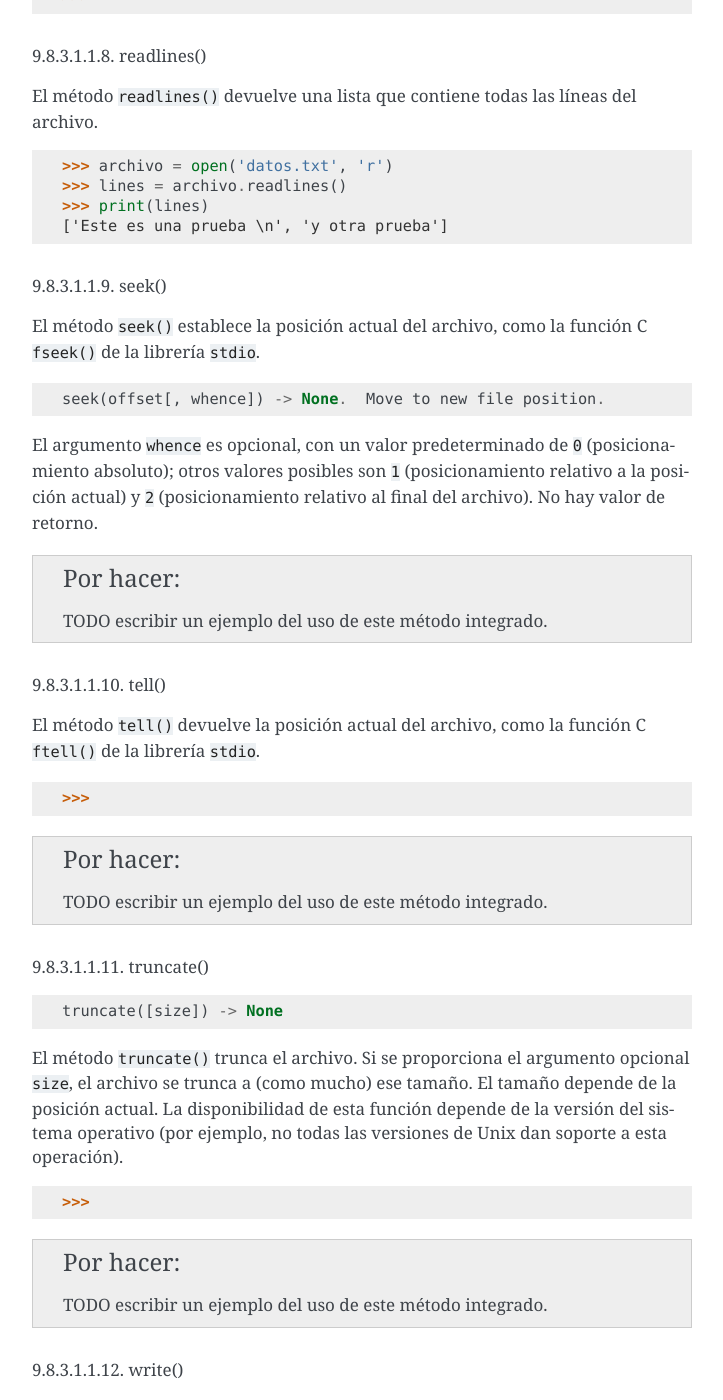
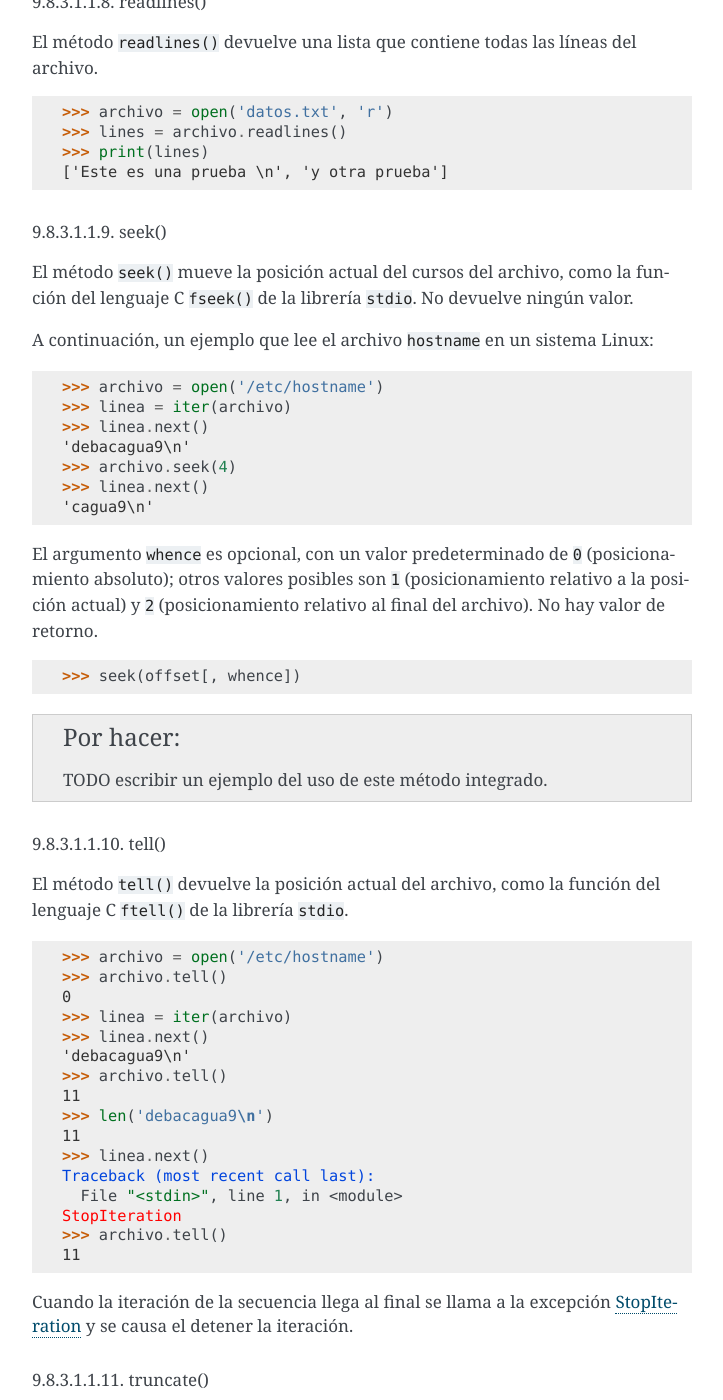
Before and after one commit to macagua/entrenamiento.python_basico, a Sphinx documentation site: the page built from source/leccion9/clases_integradas.rst, in a window 1280 px wide and 1400 px high, scrolled down 6696 px. Shown: the whole window, without its empty margins (388-1111 px from the left). Built offline with Sphinx 7.4.7, drawn with Linux system fonts in a browser that asks for light colours; some of the changed text lies outside the part shown.

Commit message:
Agregar mejoras a clases integradas y sus codigos ejemplos

```diff
--- a/source/leccion9/clases_integradas.rst
+++ b/source/leccion9/clases_integradas.rst
@@ -212,10 +214,10 @@ Las clases de tipos *archivos* se describen a continuación:
 file()
 ~~~~~~
 
-El objeto ``file()`` se implementan con el paquete C ``stdio`` y se pueden crear con
-la función interna :ref:`open() <python_fun_open>`. También son el resultado de otras
-funciones y métodos internos, por ejemplo, ``os.popen()`` y ``os.fdopen()`` y el método
-``makefile()`` de los objetos ``socket``.
+El objeto ``file()`` se implementan con el paquete del lenguaje C ``stdio`` y se pueden
+crear con la función interna :ref:`open() <python_fun_open>`. También son el resultado
+de otras funciones y métodos internos, por ejemplo, ``os.popen()`` y ``os.fdopen()`` y
+el método ``makefile()`` de los objetos ``socket``.
 
 Cuando falla una operación de archivos por una cuestión de E/S, se lanza la excepción
 :ref:`IOError <python_exception_ioerror>`. Esto incluye situaciones donde la operación
@@ -267,9 +269,9 @@ la método :ref:`archivo.read() <python_mtd_read>` devuelve una excepción
 flush()
 """""""
 
-El método ``flush()`` permite descargar el tampón interno, como la función C ``fflush()``
-de la librería ``stdio``. Puede no tener efecto en ciertos objetos similares a los
-archivos.
+El método ``flush()`` permite descargar el tampón interno, como la función de lenguaje C
+``fflush()`` de la librería ``stdio``. Puede no tener efecto en ciertos objetos similares
+a los archivos.
 
 ::
 
@@ -292,9 +294,9 @@ El método ``isatty()`` devuelve ``True`` si el archivo está conectado a un dis
 
 ::
 
-    >>>
-
-.. todo:: TODO escribir un ejemplo del uso de este método integrado.
+    >>> archivo = open('datos.txt', 'r')
+    >>> archivo.isatty()
+    False
 
 
 .. _python_mtd_fileno:
@@ -418,17 +420,29 @@ El método ``readlines()`` devuelve una lista que contiene todas las líneas del
 seek()
 """"""
 
-El método ``seek()`` establece la posición actual del archivo, como la función C
-``fseek()`` de la librería ``stdio``.
+El método ``seek()`` mueve la posición actual del cursos del archivo, como la función
+del lenguaje C ``fseek()`` de la librería ``stdio``. No devuelve ningún valor.
+
+A continuación, un ejemplo que lee el archivo ``hostname`` en un sistema Linux:
 
 ::
 
-    seek(offset[, whence]) -> None.  Move to new file position.
+    >>> archivo = open('/etc/hostname')
+    >>> linea = iter(archivo)
+    >>> linea.next()
+    'debacagua9\n'
+    >>> archivo.seek(4)
+    >>> linea.next()
+    'cagua9\n'
 
 El argumento ``whence`` es opcional, con un valor predeterminado de ``0`` (posicionamiento
 absoluto); otros valores posibles son ``1`` (posicionamiento relativo a la posición actual)
 y ``2`` (posicionamiento relativo al final del archivo). No hay valor de retorno.
 
+
+::
+
+    >>> seek(offset[, whence])
 
 .. todo:: TODO escribir un ejemplo del uso de este método integrado.
 
@@ -438,14 +452,30 @@ y ``2`` (posicionamiento relativo al final del archivo). No hay valor de retorno
 tell()
 """"""
 
-El método ``tell()`` devuelve la posición actual del archivo, como la función C ``ftell()``
-de la librería ``stdio``.
+El método ``tell()`` devuelve la posición actual del archivo, como la función del
+lenguaje C ``ftell()`` de la librería ``stdio``.
 
 ::
 
-    >>>
+    >>> archivo = open('/etc/hostname')
+    >>> archivo.tell()
+    0
+    >>> linea = iter(archivo)
+    >>> linea.next()
+    'debacagua9\n'
+    >>> archivo.tell()
+    11
+    >>> len('debacagua9\n')
+    11
+    >>> linea.next()
+    Traceback (most recent call last):
+      File "<stdin>", line 1, in <module>
+    StopIteration
+    >>> archivo.tell()
+    11
 
-.. todo:: TODO escribir un ejemplo del uso de este método integrado.
+Cuando la iteración de la secuencia llega al final se llama a la excepción
+:ref:`StopIteration <python_exception_stopiteration>` y se causa el detener la iteración.
 
 
 .. _python_mtd_truncate:
@@ -457,10 +487,10 @@ truncate()
 
     truncate([size]) -> None
 
-El método ``truncate()`` trunca el archivo. Si se proporciona el argumento opcional ``size``,
-el archivo se trunca a (como mucho) ese tamaño. El tamaño depende de la posición actual. La
-disponibilidad de esta función depende de la versión del sistema operativo (por ejemplo, no
-todas las versiones de Unix dan soporte a esta operación).
+El método ``truncate()`` trunca el archivo. Si se proporciona el argumento opcional
+``size``, el archivo se trunca a (como mucho) ese tamaño. El tamaño depende de la
+posición actual. La disponibilidad de esta función depende de la versión del sistema
+operativo (por ejemplo, no todas las versiones de Unix dan soporte a esta operación).
 
 ::
 
@@ -610,7 +640,8 @@ debería inicializarse a cero.
 
 Esto será automático en la mayoría de las clases implementadas en Python (se debe
 tener cuidado en las clases que redefinan el acceso a los atributos). Los tipos
-implementados en C tendrán que proporcionar un atributo ``softspace`` escribible.
+implementados en el lenguaje C tendrán que proporcionar un atributo ``softspace``
+escribible.
 
 Nota: Este atributo no se usa para controlar la sentencia ``print``, sino para permitir
 que la implementación de ``print`` lleve la cuenta de su estado interno.
@@ -778,10 +809,10 @@ Para declarar una cooperative superclass method, use este idioma:
 type
 ....
 
-Los objetos tipo representan los diversos tipos de objeto. El tipo de un objeto es
-accesible mediante la función integrada :ref:`type() <python_fun_type>`. No hay
-operaciones especiales sobre los tipos. El módulo estándar ``types`` define nombres
-para todos los tipos internos estándar.
+Los :ref:`objetos tipo <python_types_objs>` representan los diversos tipos de objeto.
+El tipo de un objeto es accesible mediante la función integrada
+:ref:`type() <python_fun_type>`. No hay operaciones especiales sobre los tipos. El
+módulo estándar ``types`` define nombres para todos los tipos internos estándar.
 
 ::
 
```
Also changed, not shown: other parts of source/leccion9/clases_integradas.rst (+6 -4 lines).
